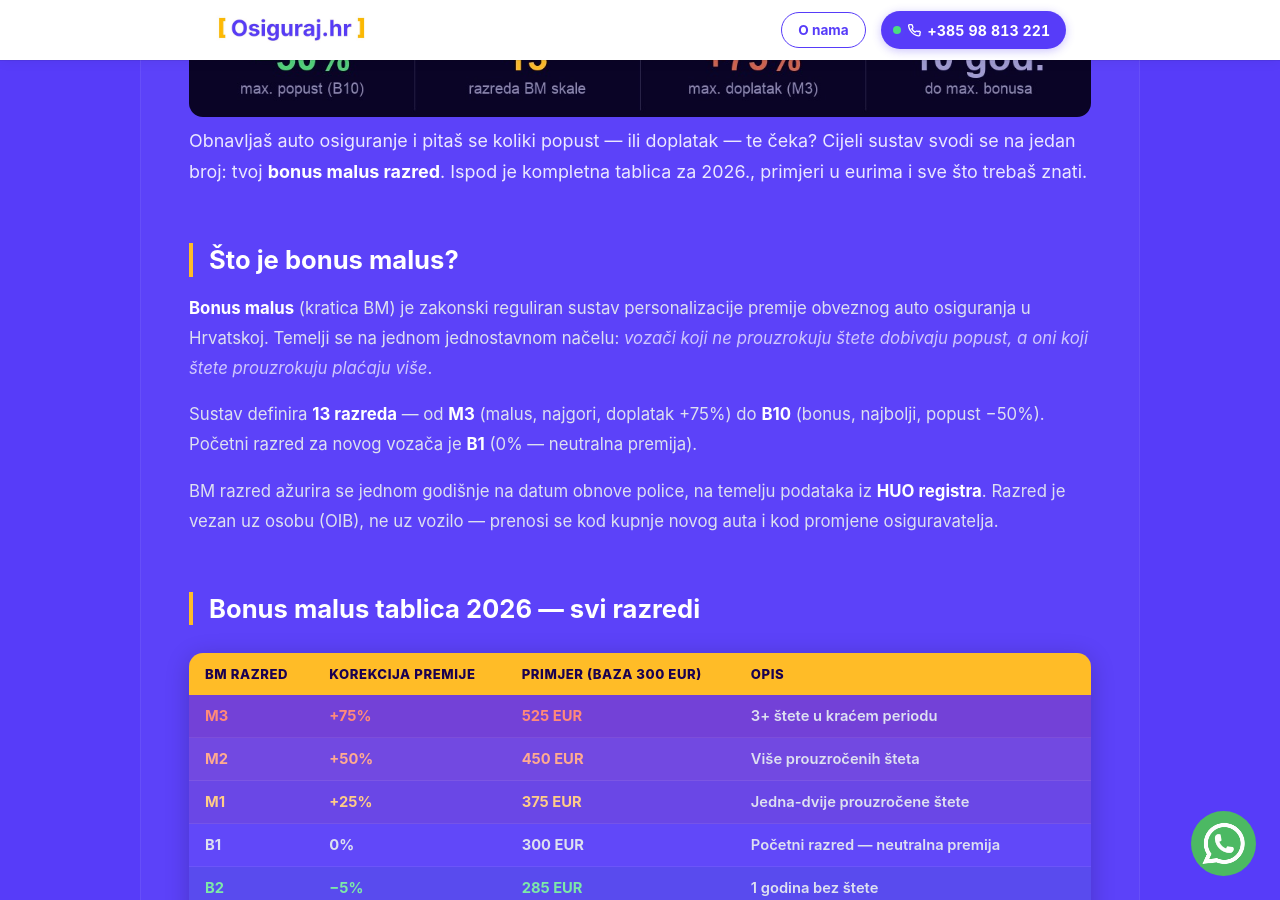
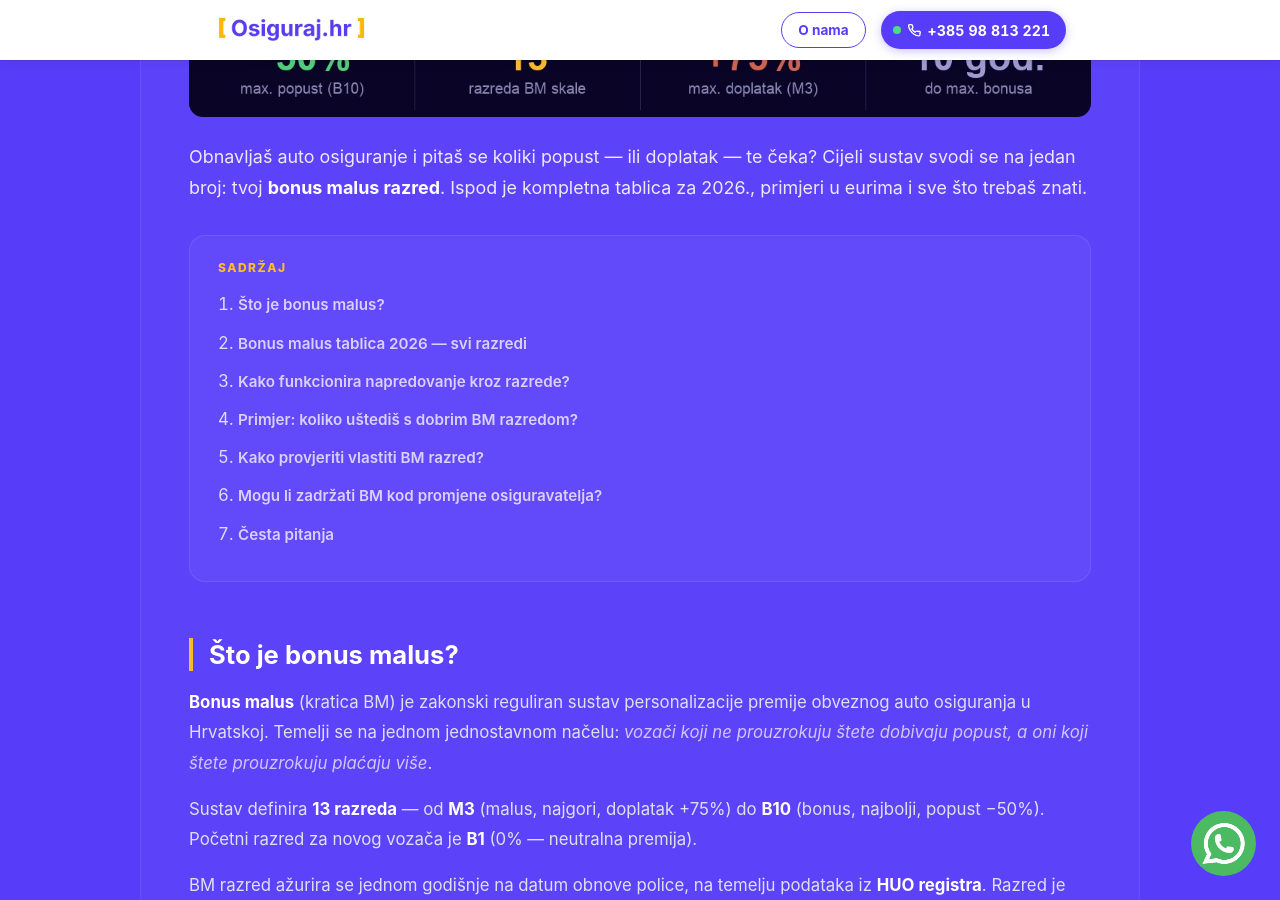
Before and after one commit to Filip-Gale/OsigurajHR, a Jekyll site: the page built from _posts/2026-03-20-bonus-malus-tablica-2026.html, in a window 1280 px wide and 900 px high, scrolled down 563 px. Built offline with Jekyll 4.4.1, drawn with Linux system fonts in a browser that asks for light colours.

Commit message:
Add table of contents + anchor IDs to blog post
Co-Authored-By: Claude Sonnet 4.6 <noreply@anthropic.com>

```diff
--- a/_posts/2026-03-20-bonus-malus-tablica-2026.html
+++ b/_posts/2026-03-20-bonus-malus-tablica-2026.html
@@ -60,13 +60,26 @@ image: /images/bonus-malus-tablica-2026.jpg
 
 <img src="/images/bonus-malus-tablica-2026.jpg"
      alt="Bonus malus tablica 2026 — svi razredi s postotcima"
-     style="width:100%; border-radius:14px; margin-bottom:8px;">
+     style="width:100%; border-radius:14px; margin-bottom:24px;">
 
-<p style="font-size:1.12rem; line-height:1.75; color:rgba(255,255,255,0.88); margin-bottom:32px; font-weight:400;">
+<p style="font-size:1.12rem; line-height:1.75; color:rgba(255,255,255,0.88); margin-bottom:28px; font-weight:400;">
 Obnavljaš auto osiguranje i pitaš se koliki popust — ili doplatak — te čeka? Cijeli sustav svodi se na jedan broj: tvoj <strong>bonus malus razred</strong>. Ispod je kompletna tablica za 2026., primjeri u eurima i sve što trebaš znati.
 </p>
 
-<h2>Što je bonus malus?</h2>
+<div class="toc">
+  <span class="toc-label">Sadržaj</span>
+  <ol>
+    <li><a href="#sto-je-bonus-malus">Što je bonus malus?</a></li>
+    <li><a href="#tablica">Bonus malus tablica 2026 — svi razredi</a></li>
+    <li><a href="#napredovanje">Kako funkcionira napredovanje kroz razrede?</a></li>
+    <li><a href="#primjer">Primjer: koliko uštediš s dobrim BM razredom?</a></li>
+    <li><a href="#provjera">Kako provjeriti vlastiti BM razred?</a></li>
+    <li><a href="#promjena">Mogu li zadržati BM kod promjene osiguravatelja?</a></li>
+    <li><a href="#faq">Česta pitanja</a></li>
+  </ol>
+</div>
+
+<h2 id="sto-je-bonus-malus">Što je bonus malus?</h2>
 <p>
 <strong>Bonus malus</strong> (kratica BM) je zakonski reguliran sustav personalizacije premije obveznog auto osiguranja u Hrvatskoj. Temelji se na jednom jednostavnom načelu: <em>vozači koji ne prouzrokuju štete dobivaju popust, a oni koji štete prouzrokuju plaćaju više</em>.
 </p>
@@ -77,7 +90,7 @@ Sustav definira <strong>13 razreda</strong> — od <strong>M3</strong> (malus, n
 BM razred ažurira se jednom godišnje na datum obnove police, na temelju podataka iz <strong>HUO registra</strong>. Razred je vezan uz osobu (OIB), ne uz vozilo — prenosi se kod kupnje novog auta i kod promjene osiguravatelja.
 </p>
 
-<h2>Bonus malus tablica 2026 — svi razredi</h2>
+<h2 id="tablica">Bonus malus tablica 2026 — svi razredi</h2>
 
 <table>
   <thead>
@@ -174,7 +187,7 @@ BM razred ažurira se jednom godišnje na datum obnove police, na temelju podata
 * Primjeri su okvirni — stvarna premija ovisi o tipu vozila, registracijskoj zoni, godištu, snazi motora i uvjetima pojedinog osiguravatelja.
 </p>
 
-<h2>Kako funkcionira napredovanje kroz razrede?</h2>
+<h2 id="napredovanje">Kako funkcionira napredovanje kroz razrede?</h2>
 <p>Pravila napredovanja propisana su zakonom i ista su kod svih osiguravatelja:</p>
 <ul>
   <li><strong>Godina bez štete:</strong> pomičeš se 1 razred prema boljem popustu (npr. B3 → B4)</li>
@@ -186,7 +199,7 @@ BM razred ažurira se jednom godišnje na datum obnove police, na temelju podata
 U obzir se uzimaju samo <strong>prouzročene štete</strong> — štete za koje nisi kriv ne utječu na tvoj razred.
 </p>
 
-<h2>Primjer: koliko uštediš s dobrim BM razredom?</h2>
+<h2 id="primjer">Primjer: koliko uštediš s dobrim BM razredom?</h2>
 <p>
 Vozač s automobilom srednje klase, neutralna godišnja premija (B1) = <strong>340 EUR</strong>:
 </p>
@@ -216,14 +229,14 @@ Vozač s automobilom srednje klase, neutralna godišnja premija (B1) = <strong>3
 Iskusan vozač s B10 razredom plaća <strong>za polovinu manje</strong> od novog vozača — uz identično vozilo i zonu registracije.
 </p>
 
-<h2>Kako provjeriti vlastiti BM razred?</h2>
+<h2 id="provjera">Kako provjeriti vlastiti BM razred?</h2>
 <p>Postoje dva načina:</p>
 <ol>
   <li><strong>HUO registar:</strong> Na <em>huo.hr</em> možeš pokrenuti upit po OIB-u i provjeriti aktualni BM razred koji osiguravatelji prijavljuju u zajednički registar.</li>
   <li><strong>Kod svog osiguravatelja:</strong> Svaki osiguravatelj dužan je na zahtjev dostaviti informaciju o aktualnom BM razredu. Stoji i na polici ili obavijesti o obnovi.</li>
 </ol>
 
-<h2>Mogu li zadržati BM razred kod promjene osiguravatelja?</h2>
+<h2 id="promjena">Mogu li zadržati BM razred kod promjene osiguravatelja?</h2>
 <p>
 <strong>Da — apsolutno.</strong> BM razred je vezan uz vozača (OIB), ne uz osiguravatelja. Kad mijenjate osiguravatelja, novi osiguravatelj dužan je upitati HUO registar i primijeniti isti razred.
 </p>
@@ -237,7 +250,7 @@ Mnogi vozači misle da gube bonus promjenom osiguranja — to nije istina. Uprav
   <a href="/izracunaj-cijenu/" class="cta-btn-yellow">Izračunaj svoju cijenu →</a>
 </div>
 
-<h2>Česta pitanja o bonus malus sustavu</h2>
+<h2 id="faq">Česta pitanja o bonus malus sustavu</h2>
 
 <h3>Mijenja li se BM tablica svake godine?</h3>
 <p>
```
